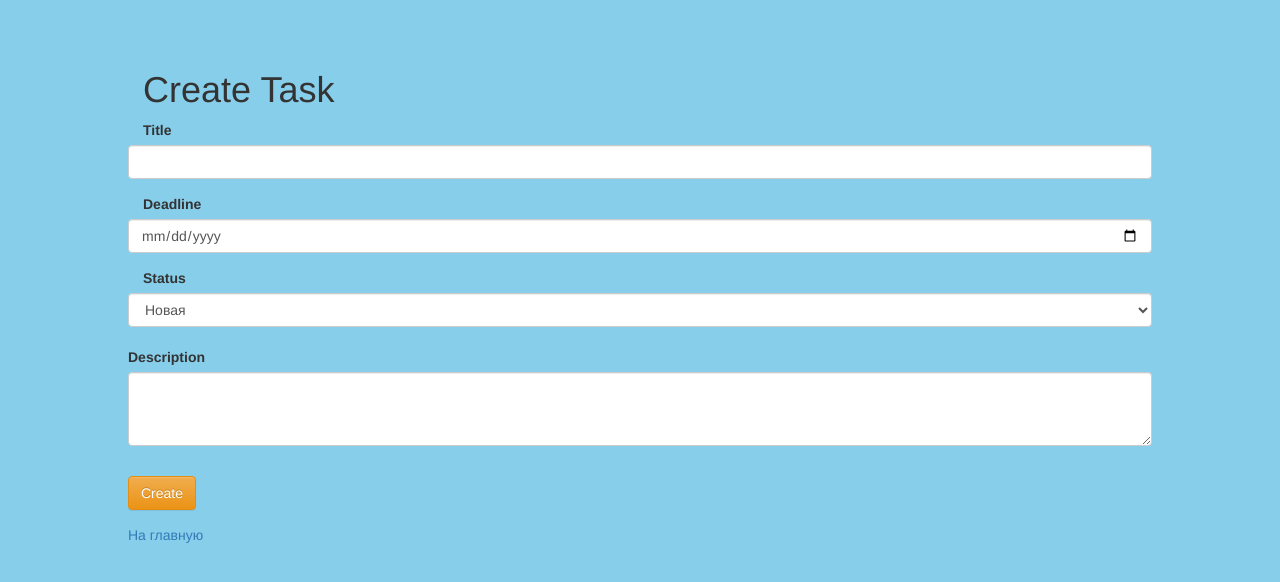
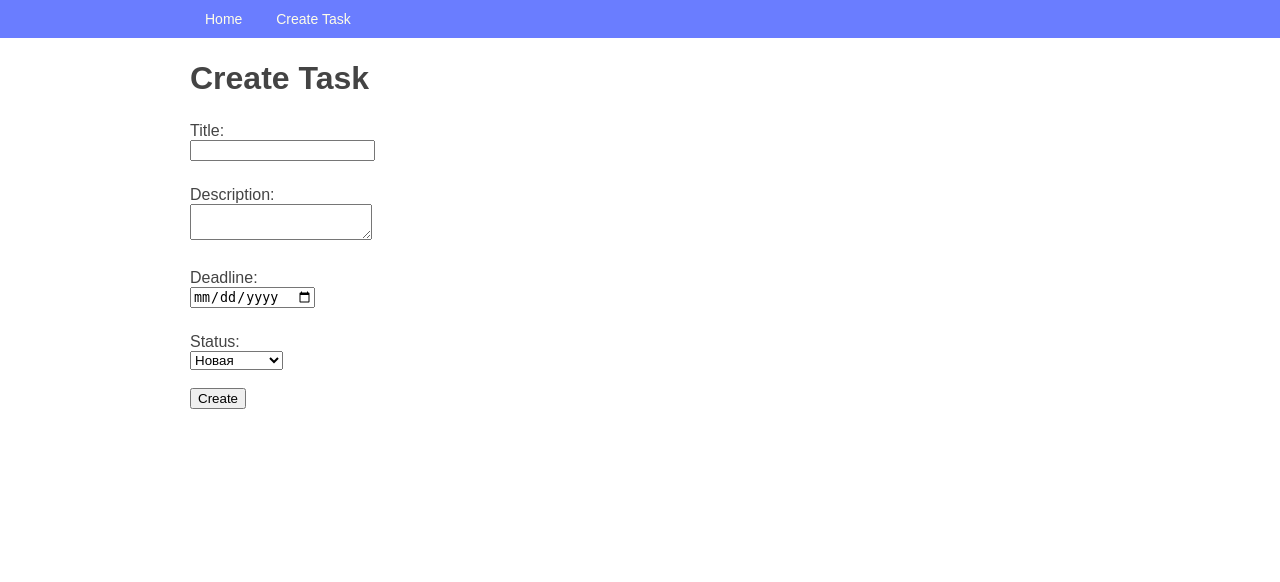
Before and after one commit to aizh-pro/to_do, a Django app: page /tasks/add/ in a window 1280 px wide. Shown: the top 582 px of the page. Run offline with Django 3.2, Linux system fonts and the light colour scheme; some libraries are stand-ins or nearby versions.

Commit message:
добавление базового шаблона, навбар

```diff
--- a/source/webapp/static/css/style.css
+++ b/source/webapp/static/css/style.css
@@ -1,15 +1,55 @@
 body {
-    background-color: skyblue;
-}
-.container {
-    max-width: 80%;
-    margin: 50px auto;
+    font-family: Arial, sans-serif;
+    font-size: 16px;
+    color: #444444;
+    margin-top: 60px;
 }
 
-.total {
-    font-size: 1.2em;
+.container {
+    margin: 0 auto;
+    width: 100%;
+    max-width: 900px;
 }
 
-.nav a {
-    margin-right: 10px;
+.navbar {
+    display: block;
+    background: #6a7dff;
+    position: fixed;
+    top: 0;
+    right: 0;
+    left: 0;
+    font-size: 0;
+    box-sizing: border-box;
+    padding: 7px 30px;
 }
+
+.menu {
+    font-size: 14px;
+    line-height: 1;
+    padding: 0;
+    margin: 0;
+    display: inline-block;
+    color: #fffee8;
+}
+
+.menu li {
+    display: inline-block;
+}
+
+.menu a {
+    display: inline-block;
+    text-decoration: none;
+    color: inherit;
+    padding: 5px 15px;
+}
+
+.menu a:hover {
+    color: #ffc122;
+    text-decoration: underline;
+}
+.block {
+    margin-top: 25px;
+}
+label {
+  white-space: pre-wrap;
+}
--- /dev/null
+++ b/source/webapp/templates/base.html
@@ -0,0 +1,27 @@
+{% load staticfiles %}
+<!doctype html>
+<html lang="en">
+<head>
+    <meta charset="UTF-8">
+    <meta name="viewport"
+          content="width=device-width, user-scalable=no, initial-scale=1.0, maximum-scale=1.0, minimum-scale=1.0">
+    <meta http-equiv="X-UA-Compatible" content="ie=edge">
+    <title>{% block title %}My Site{% endblock %}</title>
+    <link rel="stylesheet" href="{% static 'css/style.css' %}">
+    {% block styles %}{% endblock %}
+</head>
+<body>
+<nav class="navbar">
+    <div class="container">
+        <ul class="menu">
+            <li><a href="{% url 'index' %}">Home</a></li>
+            <li><a href="{% url 'task_create' %}">Create Task</a></li>
+            {% block menu %}{% endblock %}
+        </ul>
+    </div>
+</nav>
+<div class="container">
+    {% block content %}{% endblock %}
+</div>
+</body>
+</html>
--- a/source/webapp/templates/task_create.html
+++ b/source/webapp/templates/task_create.html
@@ -1,45 +1,30 @@
-{% load staticfiles %}
-<!DOCTYPE html>
-<html lang="en">
-<head>
-    <meta charset="UTF-8">
-    <link rel="stylesheet" href="//maxcdn.bootstrapcdn.com/bootstrap/3.2.0/css/bootstrap.min.css">
-    <link rel="stylesheet" href="//maxcdn.bootstrapcdn.com/bootstrap/3.2.0/css/bootstrap-theme.min.css">
-    <link rel="stylesheet" href="{% static 'css/style.css' %}">
-    <title>Create task</title>
-</head>
-<body>
-<div class="container">
+{% extends "base.html" %}
+{% block title %}Create{% endblock %}
+{% block content %}
     <h1>Create Task</h1>
     <form action="{% url "task_create" %}" method="post">
         {% csrf_token %}
-   <div class="form-group row">
-    <label class="col-sm-2 col-form-label">Title</label>
-    <input type="text" name="title"class="form-control" required>
+        <div class="block">
+        <label>Title:</label><br/>
+        <input type="text" required name="title"/><br/>
         </div>
- <div class="form-group row">
-    <label for="deadline" class="col-sm-2 col-form-label">Deadline</label>
-    <input type="date" id="deadline" name="deadline" class="form-control">
+        <div class="block">
+        <label>Description:</label><br/>
+        <textarea name="description"></textarea><br/>
         </div>
- <div class="form-group row">
-    <label for="id-status" class="col-sm-2 col-form-label">Status</label>
-    <select name="status" id="id-status" class="form-control">
-        {% for choice in status_choices %}
-        <option value="{{choice.0}}"> {{ choice.1 }}</option>
+        <div class="block">
+        <label>Deadline:</label><br/>
+        <input type="date" id="deadline" name="deadline">
+        </div>
+        <div class="block">
+        <label for="id-status">Status:</label><br/>
+        <select name="status" id="id-status">
+            {% for value, label in status_choices %}
+                <option value="{{ value }}">{{ label }}</option>
             {% endfor %}
         </select><br/>
- <div class="form-group">
-    <label for="exampleFormControlTextarea1">Description</label>
-    <textarea class="form-control" id="exampleFormControlTextarea1" rows="3" name="description"></textarea>
+        <br/>
         </div>
- </div>
- <div class="form-group row">
-    <input class="btn btn-warning" type="submit"  value="Create"/>
- </div>
+        <input type="submit" value="Create"/>
     </form>
-<div class="form-group row">
-  <p><a href="{% url 'index' %}">На главную</a></p>
-</div>
-</div>
-</body>
-</html>
+{% endblock %}
```
Also changed, not shown: source/webapp/templates/index.html (+15 -26 lines), source/webapp/templates/task_view.html (+11 -21 lines). Lines whose indentation alone changed are shown as unchanged.
